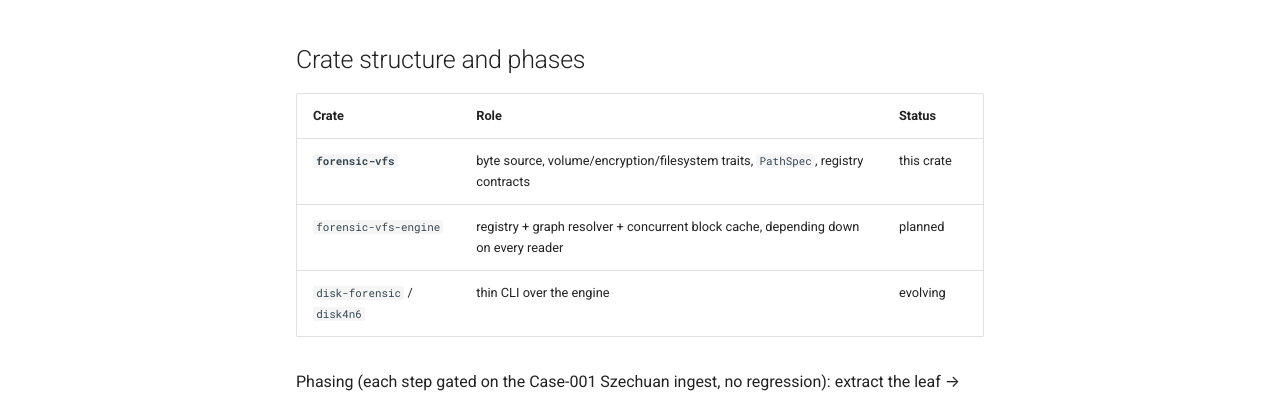
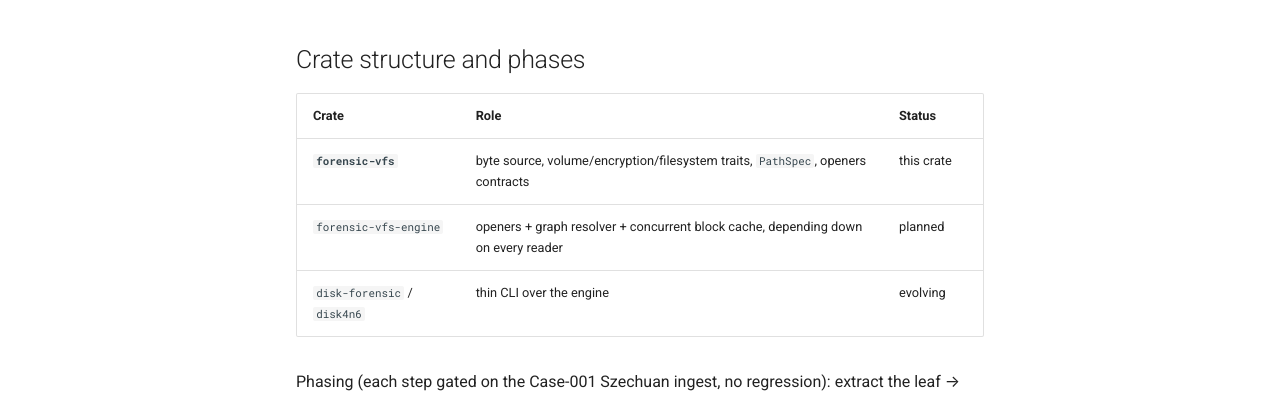
Before and after one commit to SecurityRonin/forensic-vfs, an MkDocs documentation site: the page built from docs/architecture.md, in a window 1280 px wide and 900 px high, scrolled down 1297 px. Shown: the part 360-753 px from the top of the window. Built offline with MkDocs 1.6.1 and Material for MkDocs 9.7.7, drawn with Linux system fonts in a browser that asks for light colours; comment, search, counter and statistics services are not loaded.

Commit message:
docs: rename Registry->Openers, default_registry->default_openers (frozen naming)
Co-Authored-By: Claude Opus 4.8 <noreply@anthropic.com>

```diff
--- a/docs/architecture.md
+++ b/docs/architecture.md
@@ -71,8 +71,8 @@ never stored in the address.
 
 | Crate | Role | Status |
 |---|---|---|
-| **`forensic-vfs`** | byte source, volume/encryption/filesystem traits, `PathSpec`, registry contracts | this crate |
-| `forensic-vfs-engine` | registry + graph resolver + concurrent block cache, depending down on every reader | planned |
+| **`forensic-vfs`** | byte source, volume/encryption/filesystem traits, `PathSpec`, openers contracts | this crate |
+| `forensic-vfs-engine` | openers + graph resolver + concurrent block cache, depending down on every reader | planned |
 | `disk-forensic` / `disk4n6` | thin CLI over the engine | evolving |
 
 Phasing (each step gated on the Case-001 Szechuan ingest, no regression): extract
```
